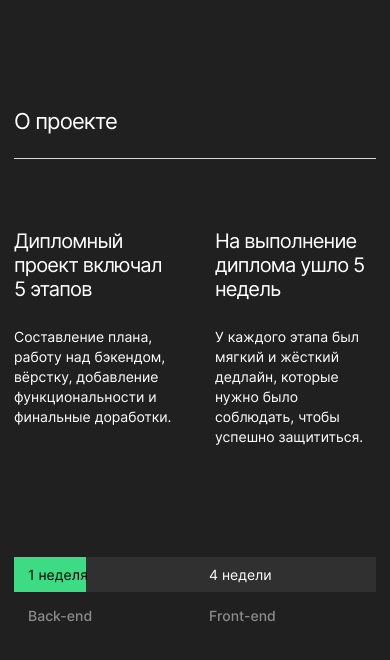
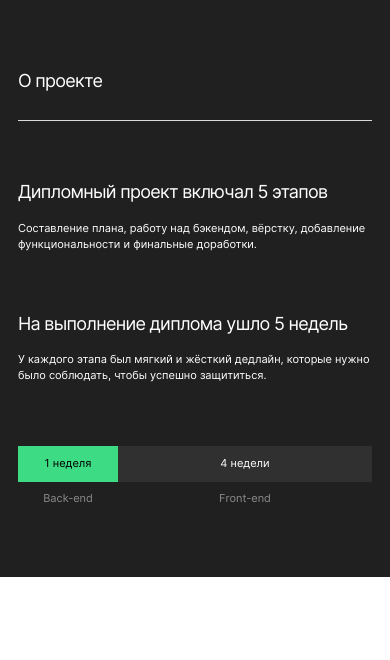
Before and after one commit to eugesher/movies-explorer-frontend, a React (Create React App) app: page / in a window 390 px wide. Shown: the part 714-1374 px from the top of the page. After the commit the page ends 1291 px from the top, so only its background shows below. Built offline with nearby package versions, Linux system fonts and the light colour scheme; the HTML template or start-up script is replaced by a standard one.

Commit message:
feat: tab, mobile 'about project' section

```diff
--- a/src/components/AboutProject/AboutProject.css
+++ b/src/components/AboutProject/AboutProject.css
@@ -47,6 +47,7 @@
   margin-top: 110px;
   display: grid;
   grid-template-columns: 1fr 1fr;
+  grid-row-gap: 16px;
 }
 
 .about-project__time-bar-spent {
@@ -54,7 +55,7 @@
   padding: 9px 0 9px 14px;
   font-weight: 400;
   font-size: 14px;
-  line-height: 17px;
+  line-height: 1.21;
 }
 
 .about-project__time-bar-spent_column_left {
@@ -67,10 +68,87 @@
 }
 
 .about-project__time-bar-caption {
-  margin: 16px 0 0;
+  margin: 0;
   padding-left: 14px;
   font-weight: 500;
   font-size: 14px;
   line-height: 1.21;
   color: #8b8b8b;
 }
+
+@media screen and (max-width: 1279px) {
+  .about-project {
+    padding: 90px 20px;
+  }
+  .about-project__info-container {
+    grid-column-gap: 32px;
+  }
+  .about-project__info-text {
+    margin: 24px 0 0;
+    font-size: 12px;
+    line-height: 1.5;
+  }
+  .about-project__time-bar {
+    margin-top: 91px;
+    grid-template-columns: minmax(140px, 1fr) 4fr;
+  }
+  .about-project__time-bar-spent {
+    padding-left: 0;
+    font-weight: 400;
+    text-align: center;
+  }
+  .about-project__time-bar-spent_column_left {
+    color: #000;
+    background: #3ddc84;
+  }
+  .about-project__time-bar-spent_column_right {
+    background: #303030;
+  }
+  .about-project__time-bar-caption {
+    padding-left: 0;
+    font-weight: 400;
+    text-align: center;
+  }
+}
+
+@media screen and (max-width: 767px) {
+  .about-project {
+    padding: 72px 4px;
+  }
+  .about-project__info-container {
+    display: flex;
+    flex-direction: column;
+    align-items: flex-start;
+  }
+  .about-project__title {
+    font-size: 18px;
+    line-height: 1.21;
+    padding-bottom: 28px;
+  }
+  .about-project__info-title {
+    margin: 60px 0 0;
+    font-size: 18px;
+    line-height: 1.21;
+  }
+  .about-project__info-text {
+    margin: 18px 0 0;
+    font-size: 11px;
+    line-height: 1.45;
+  }
+  .about-project__time-bar {
+    margin-top: 62px;
+    grid-template-columns: minmax(100px, 1fr) 4fr;
+    grid-row-gap: 10px;
+  }
+  .about-project__time-bar-spent {
+    padding: 11px 0;
+    font-weight: 400;
+    font-size: 11px;
+    line-height: 1.21;
+  }
+  .about-project__time-bar-caption {
+    font-weight: 400;
+    font-size: 11px;
+    line-height: 1.21;
+  }
+}
--- a/src/components/AboutProject/AboutProject.js
+++ b/src/components/AboutProject/AboutProject.js
@@ -6,16 +6,20 @@ export default function AboutProject() {
       <div className="section-content about-project__content">
         <h2 className="about-project__title">О проекте</h2>
         <div className="about-project__info-container">
+          <div className="about-project__info-column">
             <h3 className="about-project__info-title">Дипломный проект включал 5 этапов</h3>
+            <p className="about-project__info-text">
+              Составление плана, работу над бэкендом, вёрстку, добавление функциональности и
+              финальные доработки.
+            </p>
+          </div>
+          <div className="about-project__info-column">
             <h3 className="about-project__info-title">На выполнение диплома ушло 5 недель</h3>
-          <p className="about-project__info-text">
-            Составление плана, работу над бэкендом, вёрстку, добавление функциональности и финальные
-            доработки.
-          </p>
             <p className="about-project__info-text">
               У каждого этапа был мягкий и жёсткий дедлайн, которые нужно было соблюдать, чтобы
               успешно защититься.
             </p>
+          </div>
         </div>
         <div className="about-project__time-bar">
           <p className="about-project__time-bar-spent about-project__time-bar-spent_column_left">
```
Lines whose indentation alone changed are shown as unchanged.
